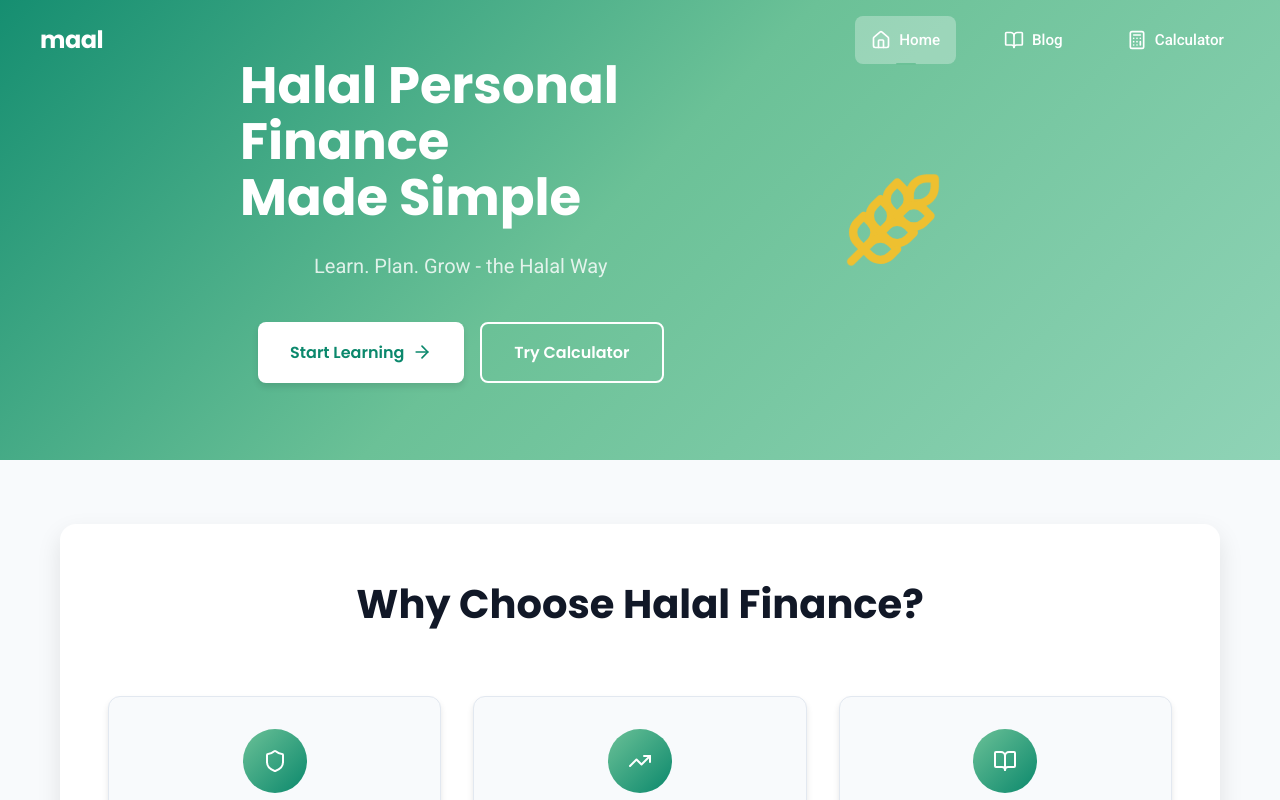
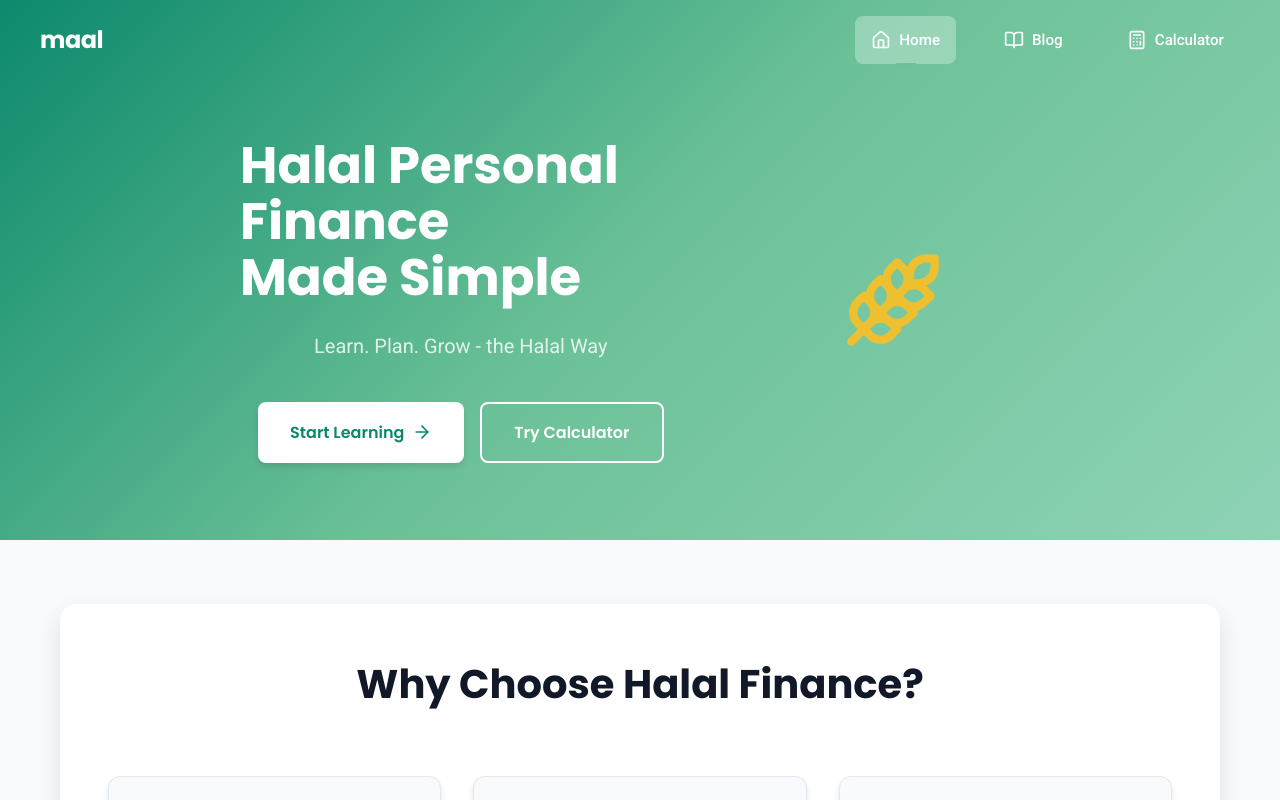
Before and after one commit to Lmar-O/Maal, a React (Vite) app in the folder frontend/: page / in a window 1280 px wide. Shown: the top 800 px of the page. Built offline with nearby package versions, Linux system fonts and the light colour scheme.

Commit message:
fix hero section styling

```diff
--- a/frontend/src/App.css
+++ b/frontend/src/App.css
@@ -1175,7 +1175,7 @@ body {
   align-items: center;
   position: relative;
   overflow: hidden;
-  margin-top: -180px;
+  margin-top: -100px;
   padding-top: 80px;
 }
 
```
Also changed, not shown: 1 other file (tests, documents, lock files or other folders).
